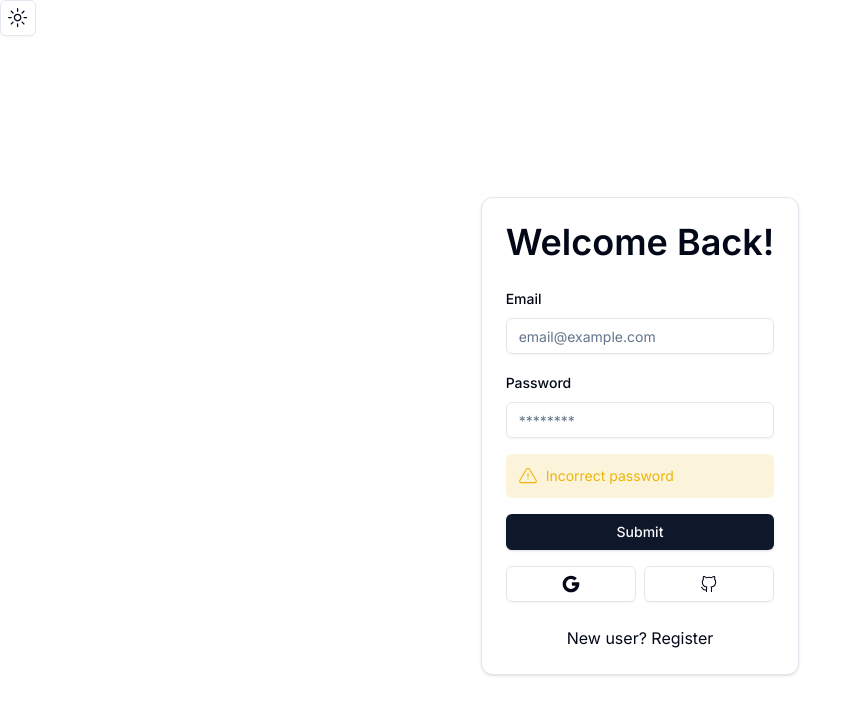
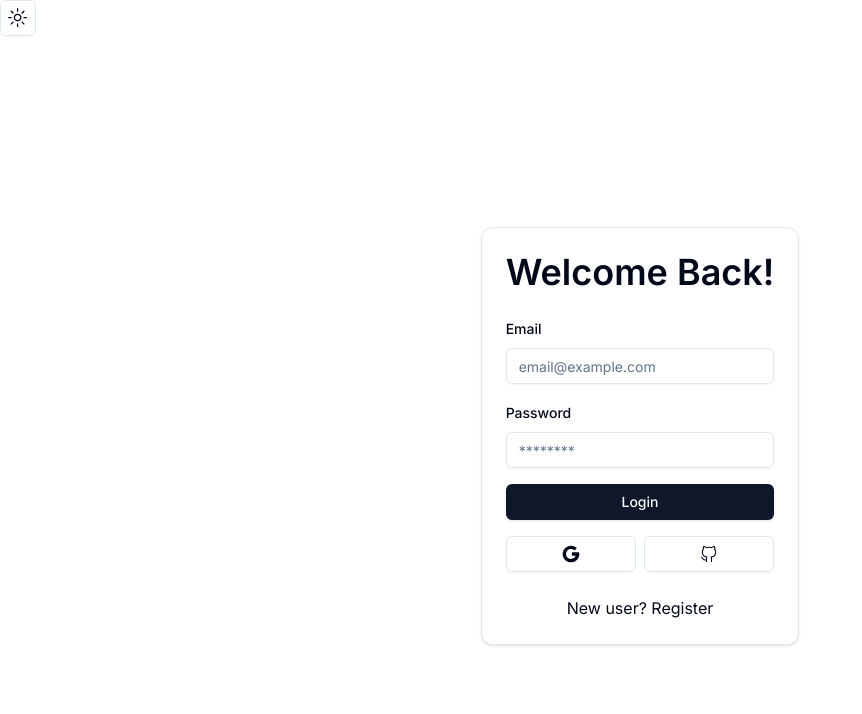
Before and after one commit to bikrantlabs/next-auth-starter, a Next.js app: page /auth/login in a window 1280 px wide. Shown: the top 714 px of the page, without its empty margins (0-862 px from the left). Built offline with nearby package versions, Linux system fonts and the light colour scheme.

Commit message:
Callout Component

```diff
--- /dev/null
+++ b/src/actions/login.ts
@@ -0,0 +1,20 @@
+"use server"
+
+import * as z from "zod"
+
+import { loginSchema } from "@/components/forms/login-form"
+
+export type LoginActionReturnType = {
+  success: boolean
+  message: string
+  type: "error" | "success" | "warning"
+}
+export const login = async (
+  values: z.infer<typeof loginSchema>
+): Promise<LoginActionReturnType> => {
+  const validatedSchema = loginSchema.safeParse(values)
+  if (!validatedSchema.success) {
+    return { success: false, message: "Invalid fields", type: "error" }
+  }
+  return { success: true, message: "Email sent!", type: "success" }
+}
--- a/src/app/globals.css
+++ b/src/app/globals.css
@@ -35,7 +35,10 @@ body,
     --destructive-foreground: 210 40% 98%;
 
     --warning: 45.4 93% 48%;
-    --warning-foreground: 45.398, 93%, 48%;
+    --warning-foreground: 45.4 93% 48%;
+
+    --success: 160 84% 39%;
+    --success-foreground: 160 84% 39%;
 
     --border: 214.3 31.8% 91.4%;
     --input: 214.3 31.8% 91.4%;
@@ -70,7 +73,10 @@ body,
     --destructive-foreground: 210 40% 98%;
 
     --warning: 28.4 73% 26%;
-    --warning-foreground: 45.398, 93%, 48%;
+    --warning-foreground: 210 40% 98%;
+
+    --success: 160 84% 39%;
+    --success-foreground: 160 84% 39%;
 
     --border: 217.2 32.6% 17.5%;
     --input: 217.2 32.6% 17.5%;
--- a/src/components/forms/login-form.tsx
+++ b/src/components/forms/login-form.tsx
@@ -1,6 +1,7 @@
 "use client"
 
-import { useState } from "react"
+import { useState, useTransition } from "react"
+import { login, LoginActionReturnType } from "@/actions/login"
 import { zodResolver } from "@hookform/resolvers/zod"
 import { useForm } from "react-hook-form"
 import { z } from "zod"
@@ -18,7 +19,7 @@ import { Input } from "@/components/ui/input"
 
 import { Callout } from "../ui/callout"
 
-const loginFormSchema = z.object({
+export const loginSchema = z.object({
   email: z.string().email({
     message: "Email is required",
   }),
@@ -32,17 +33,21 @@ const loginFormSchema = z.object({
     }),
 })
 export const LoginForm = () => {
-  const [errorMessage, setErrorMessage] = useState("Invalid")
+  const [isPending, startTransition] = useTransition()
+  const [actionResponse, setActionResponse] = useState<LoginActionReturnType>()
 
-  const form = useForm<z.infer<typeof loginFormSchema>>({
-    resolver: zodResolver(loginFormSchema),
+  const form = useForm<z.infer<typeof loginSchema>>({
+    resolver: zodResolver(loginSchema),
     defaultValues: {
       email: "",
       password: "",
     },
   })
-  const onSubmit = (values: z.infer<typeof loginFormSchema>) => {
-    console.log(values)
+  const onSubmit = (values: z.infer<typeof loginSchema>) => {
+    setActionResponse(undefined)
+    startTransition(() => {
+      login(values).then((data) => setActionResponse(data))
+    })
   }
   return (
     <Form {...form}>
@@ -56,8 +61,10 @@ export const LoginForm = () => {
                 <FormLabel>Email</FormLabel>
                 <FormControl>
                   <Input
+                    disabled={isPending}
                     placeholder="email@example.com"
                     type="email"
+                    autoComplete="off"
                     {...field}
                   />
                 </FormControl>
@@ -68,6 +75,7 @@ export const LoginForm = () => {
           <FormField
             control={form.control}
             name="password"
+            disabled={isPending}
             render={({ field }) => (
               <FormItem>
                 <FormLabel>Password</FormLabel>
@@ -78,11 +86,18 @@ export const LoginForm = () => {
               </FormItem>
             )}
           />
-          {errorMessage && (
-            <Callout variant="warning" content={<p>Incorrect password</p>} />
+          {actionResponse && (
+            <Callout
+              content={<p>{actionResponse.message}</p>}
+              variant={actionResponse.type}
+            />
           )}
-          <Button className="mx-auto w-full" type="submit">
-            Submit
+          <Button
+            isLoading={isPending}
+            className="mx-auto w-full"
+            type="submit"
+          >
+            Login
           </Button>
         </div>
       </form>
--- a/src/components/ui/button.tsx
+++ b/src/components/ui/button.tsx
@@ -54,6 +54,7 @@ const Button = React.forwardRef<HTMLButtonElement, ButtonProps>(
       size,
       asChild = false,
       startIcon,
+      disabled,
       endIcon,
       ...props
     },
@@ -67,9 +68,9 @@ const Button = React.forwardRef<HTMLButtonElement, ButtonProps>(
         className={cn(buttonVariants({ variant, size, className }))}
         ref={ref}
         {...props}
-        disabled={isLoading}
+        disabled={isLoading || disabled}
       >
-        {isLoading && <IconLoader2 className="animate-spin mr-2" />}
+        {isLoading && <IconLoader2 className="animate-spin mr-2 icon-sm" />}
         {StartIcon && StartIcon}
         {children && (
           <span className={cn(StartIcon && "ml-2", EndIcon && "mr-2")}>
--- a/src/components/ui/callout.tsx
+++ b/src/components/ui/callout.tsx
@@ -34,7 +34,8 @@ export const Callout: React.FC<CalloutProps> = ({
       className={cn(
         "p-3 rounded-md text-sm flex items-start gap-x-2",
         variant === "warning" && "bg-warning/15 text-warning",
-        variant === "success" && "",
+        // TODO: Add success styles
+        variant === "success" && "bg-success/15 text-success",
         variant === "error" && "bg-destructive/15 text-destructive"
       )}
     >
--- a/tailwind.config.ts
+++ b/tailwind.config.ts
@@ -39,6 +39,10 @@ const config = {
         warning: {
           DEFAULT: "hsl(var(--warning))",
           foreground: "hsl(var(--warning-foreground))",
+        },
+        success: {
+          DEFAULT: "hsl(var(--success))",
+          foreground: "hsl(var(--success-foreground))",
         },
         muted: {
           DEFAULT: "hsl(var(--muted))",
```
